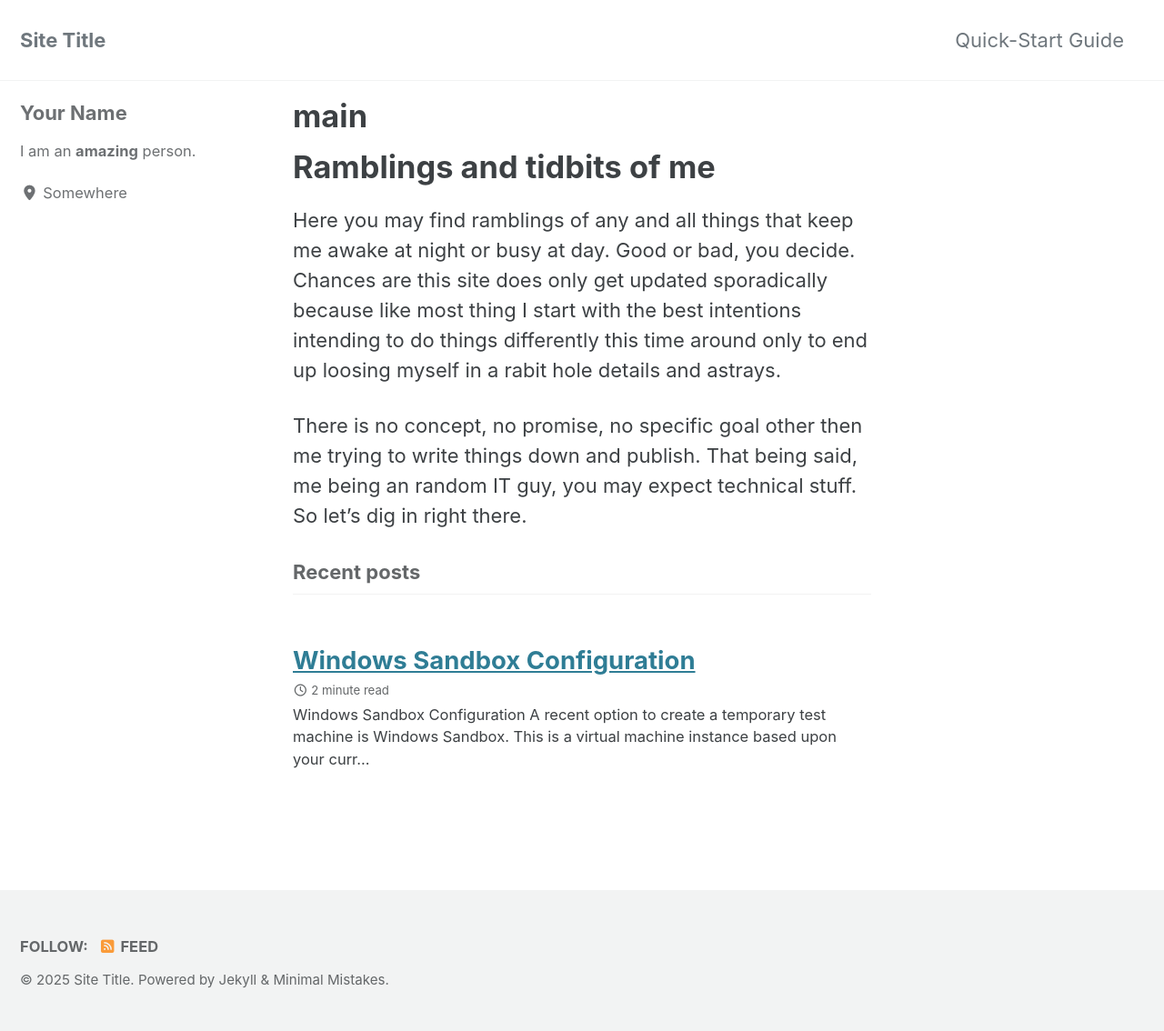
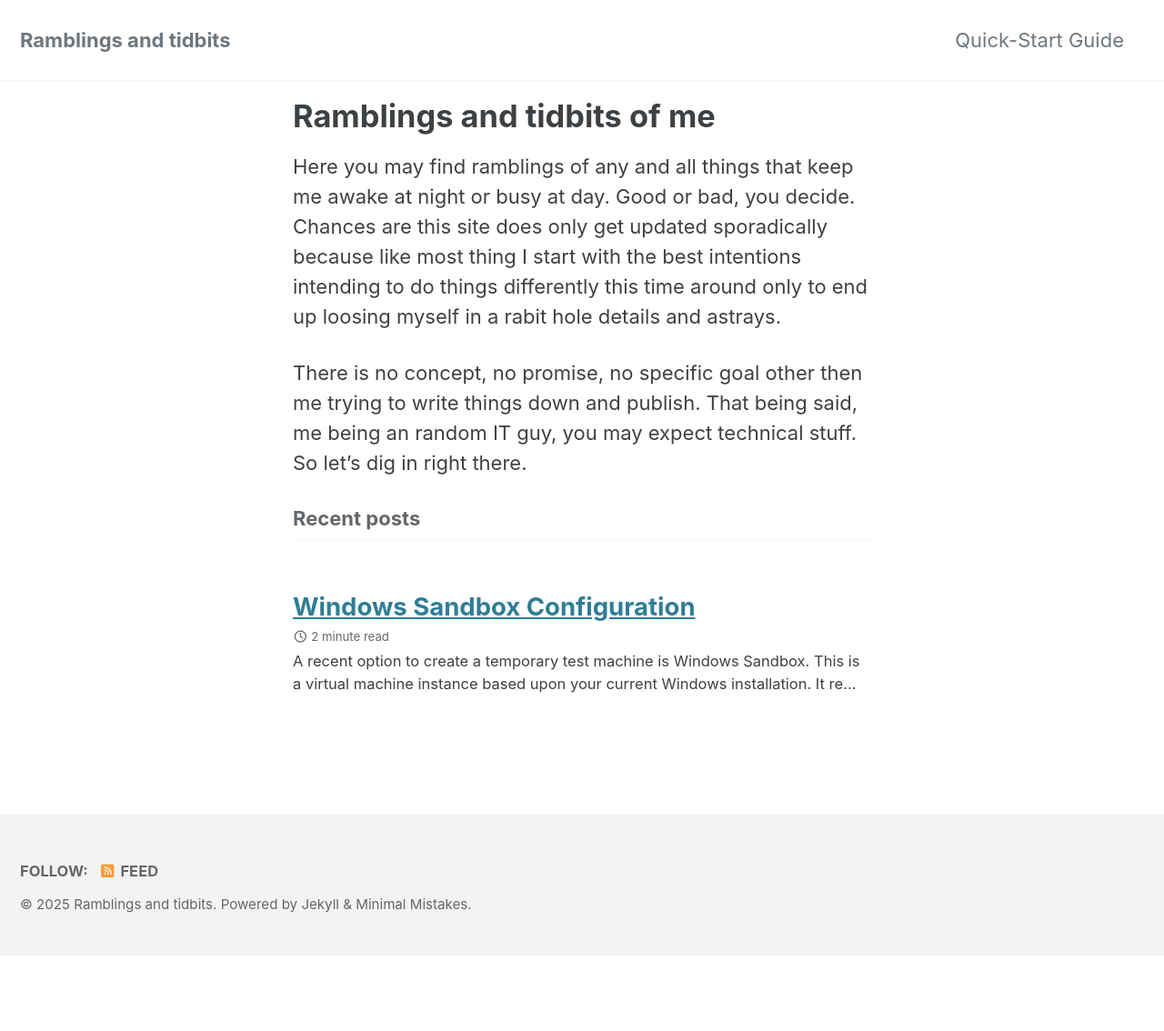
Before and after one commit to peppekerstens/peppekerstens.github.io, a Jekyll site: the page built from index.md, in a window 1280 px wide. Shown: the whole page at 91% size. Built offline with Jekyll 4.4.1, drawn with Linux system fonts in a browser that asks for light colours; cached includes are drawn as plain includes; after the commit the page ends 1051 px from its top, so only the background shows below that.

Commit message:
trying stuff

```diff
--- a/_config.yml
+++ b/_config.yml
@@ -17,11 +17,11 @@ minimal_mistakes_skin    : "default" # "air", "aqua", "contrast", "dark", "dirt"
 # Site Settings
 locale                   : "en-US"
 rtl                      : # true, false (default) # turns direction of the page into right to left for RTL languages
-title                    : "Site Title"
+title                    : "Ramblings and tidbits"
 title_separator          : "-"
 subtitle                 : # site tagline that appears below site title in masthead
-name                     : "Your Name"
-description              : "An amazing website."
+name                     : "Peppe Kerstens"
+description              : "Ramblings of any and all things that keep me awake at night or busy at day"
 url                      : # the base hostname & protocol for your site e.g. "https://mmistakes.github.io"
 baseurl                  : # the subpath of your site, e.g. "/blog"
 repository               : # GitHub username/repo-name e.g. "mmistakes/minimal-mistakes"
@@ -113,10 +113,10 @@ analytics:
 
 # Site Author
 author:
-  name             : "Your Name"
+  name             : "Peppe Kerstens"
   avatar           : # path of avatar image, e.g. "/assets/images/bio-photo.jpg"
   bio              : "I am an **amazing** person."
-  location         : "Somewhere"
+  location         : "Netherlands"
   email            :
   links:
     - label: "Email"
--- a/_posts/2024-12-27-windows-sandbox.md
+++ b/_posts/2024-12-27-windows-sandbox.md
@@ -1,9 +1,6 @@
 ---
 title: Windows Sandbox Configuration
-parent: main
 ---
-
-# Windows Sandbox Configuration
 
 A recent option to create a temporary test machine is Windows Sandbox. This is a virtual machine instance based upon your current Windows installation. It requires less resources then a normal VM, yet exposes a full Windows installation.
 
--- a/index.md
+++ b/index.md
@@ -1,10 +1,7 @@
 ---
-title: main
+title: Ramblings and tidbits of me
 layout: home
-author_profile: true
 ---
-
-# Ramblings and tidbits of me
 
 Here you may find ramblings of any and all things that keep me awake at night or busy at day. Good or bad, you decide. Chances are this site does only get updated sporadically because like most thing I start with the best intentions intending to do things differently this time around only to end up loosing myself in a rabit hole details and astrays.
 
```
